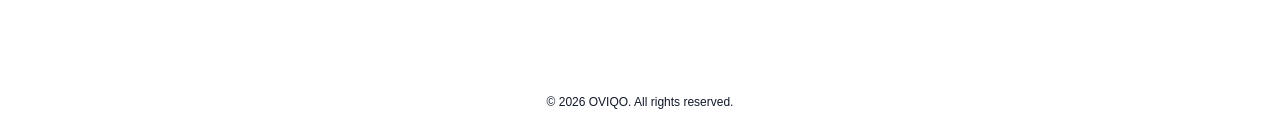
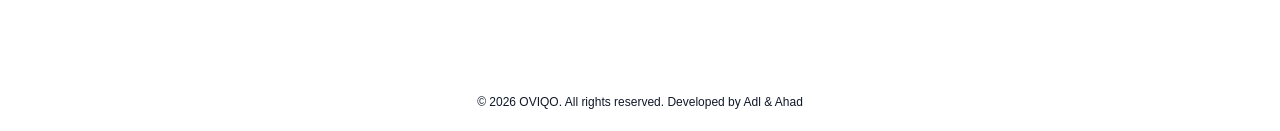
Before and after one commit to Oviqo-dev/oviqo-web, a Next.js app: page / in a window 1280 px wide. Shown: the part 920-1051 px from the top of the page. Built offline with nearby package versions, Linux system fonts and the light colour scheme.

Commit message:
Added disclaimer that its being developed by us

```diff
--- a/app/page.tsx
+++ b/app/page.tsx
@@ -160,7 +160,7 @@ export default function Home() {
         </section>
 
         <footer className="py-6 text-center text-xs text-gray-900 bg-white">
-          © 2026 OVIQO. All rights reserved.
+          © 2026 OVIQO. All rights reserved. Developed by Adl & Ahad
         </footer>
       </div>
     </>
```
